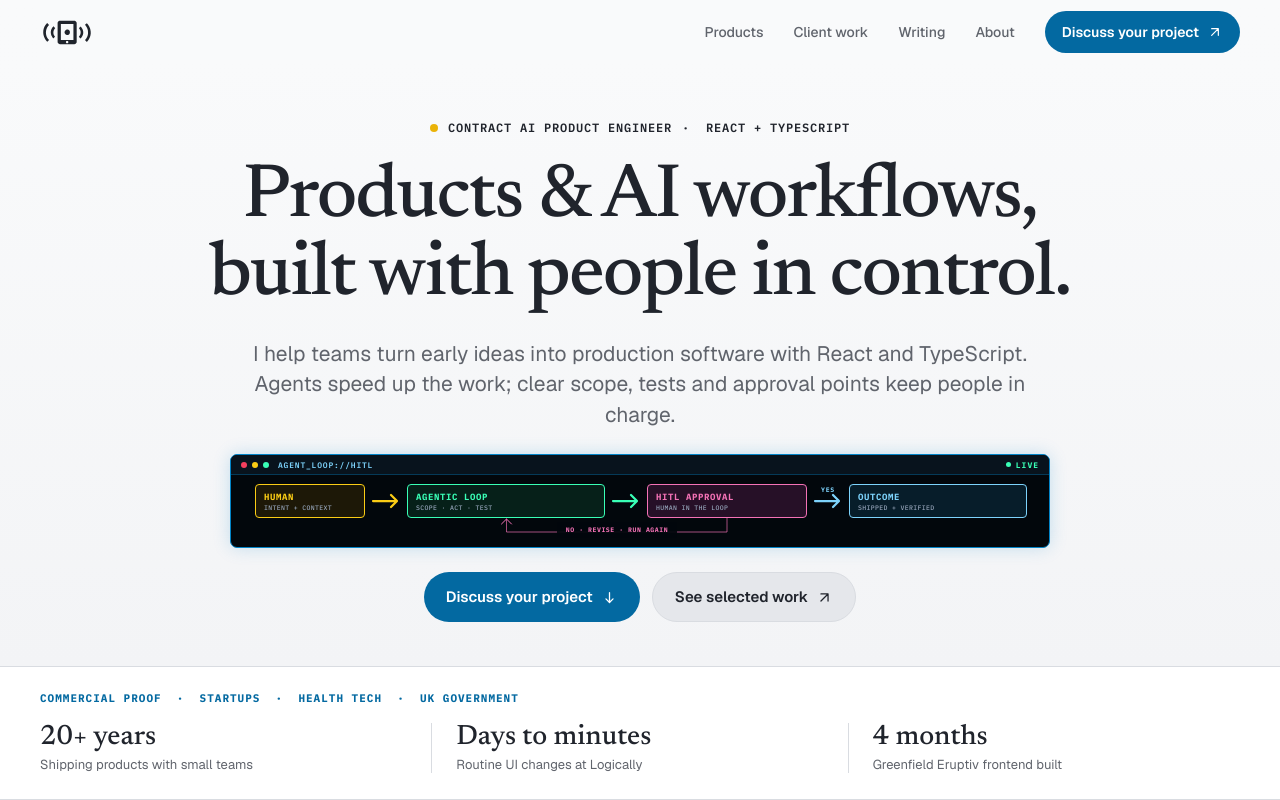
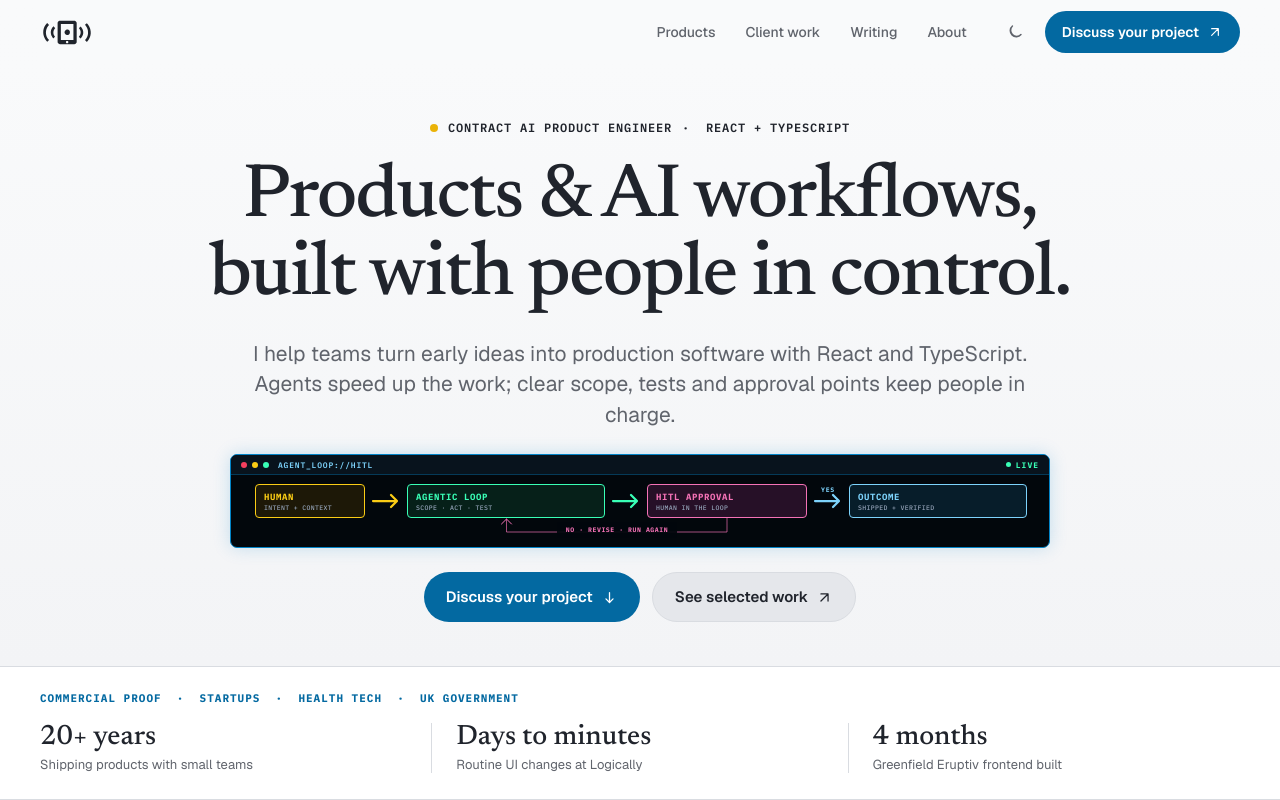
Before and after one commit to applification/applification.net, a Next.js app in the folder apps/applification/: page / in a window 1280 px wide. Shown: the top 800 px of the page. Built offline with nearby package versions, Linux system fonts and the light colour scheme.

Commit message:
Add responsive theme switcher

```diff
--- a/apps/applification/src/app/globals.css
+++ b/apps/applification/src/app/globals.css
@@ -194,6 +194,20 @@ html {
   background: var(--background);
 }
 
+html[data-theme-transition="active"]::view-transition-old(root),
+html[data-theme-transition="active"]::view-transition-new(root) {
+  animation: none;
+  mix-blend-mode: normal;
+}
+
+html[data-theme-transition="active"]::view-transition-group(root) {
+  animation-duration: var(--theme-transition-duration);
+}
+
+html[data-theme-transition="active"]::view-transition-new(root) {
+  clip-path: var(--theme-transition-clip-from);
+}
+
 body {
   min-height: 100vh;
   margin: 0;
--- a/apps/applification/src/app/layout.tsx
+++ b/apps/applification/src/app/layout.tsx
@@ -3,6 +3,8 @@ import { SiteFooter } from "@/components/site-footer";
 import { SiteHeader } from "@/components/site-header";
 import { appFontVariables } from "./fonts";
 import "./globals.css";
+
+const themeBootstrapScript = `(function(){try{var theme=localStorage.getItem("applification-theme");if(theme==="light"||theme==="dark"){document.documentElement.dataset.theme=theme}}catch(error){}})()`;
 
 export const metadata: Metadata = {
   metadataBase: new URL("https://applification.net"),
@@ -34,7 +36,13 @@ export default function RootLayout({ children }: LayoutProps<"/">) {
     <html
       lang="en"
       className={`${appFontVariables} h-full`}
+      suppressHydrationWarning
     >
+      <head>
+        <script
+          dangerouslySetInnerHTML={{ __html: themeBootstrapScript }}
+        />
+      </head>
       <body className="font-body min-h-full bg-[var(--app-bg)] text-[var(--app-text-primary)] antialiased">
         <div className="flex min-h-screen flex-col">
           <SiteHeader />
--- a/apps/applification/src/components/site-header.tsx
+++ b/apps/applification/src/components/site-header.tsx
@@ -3,6 +3,7 @@
 import Link from "next/link";
 import { usePathname } from "next/navigation";
 import { useEffect, useRef, useState } from "react";
+import { ThemeSwitcher } from "./theme-switcher";
 
 const navigation = [
   { href: "/products", label: "Products" },
@@ -117,6 +118,8 @@ export function SiteHeader() {
               </Link>
             );
           })}
+          <div className="flex items-center gap-3">
+            <ThemeSwitcher />
             <a
               className={`inline-flex min-h-10 items-center gap-2 rounded-full bg-[var(--app-action)] px-[17px] py-[11px] text-sm font-semibold text-[var(--app-text-on-action)] transition-colors hover:bg-[var(--app-action-hover)] ${focusClasses}`}
               href={contactHref}
@@ -124,14 +127,16 @@ export function SiteHeader() {
               Discuss your project
               <ArrowUpRightIcon />
             </a>
+          </div>
         </nav>
 
+        <div className="flex items-center min-[821px]:hidden">
           <button
             ref={menuButtonRef}
             aria-controls="mobile-navigation"
             aria-expanded={menuOpen}
             aria-label={menuOpen ? "Close navigation menu" : "Open navigation menu"}
-          className={`flex size-11 items-center justify-center rounded-full bg-[var(--app-control)] text-[var(--app-text-primary)] min-[821px]:hidden ${focusClasses}`}
+            className={`flex size-11 items-center justify-center rounded-full bg-[var(--app-control)] text-[var(--app-text-primary)] ${focusClasses}`}
             onClick={() =>
               setMenuState({ open: !menuOpen, pathname })
             }
@@ -139,6 +144,7 @@ export function SiteHeader() {
           >
             <MenuIcon open={menuOpen} />
           </button>
+        </div>
       </div>
 
       {menuOpen ? (
@@ -164,6 +170,9 @@ export function SiteHeader() {
                 </Link>
               );
             })}
+            <div className="my-2 border-t border-[var(--app-border)] pt-2">
+              <ThemeSwitcher labelled />
+            </div>
             <a
               className={`mt-3 inline-flex min-h-12 items-center justify-center gap-2 rounded-full bg-[var(--app-action)] px-5 text-base font-semibold text-[var(--app-text-on-action)] transition-colors hover:bg-[var(--app-action-hover)] ${focusClasses}`}
               href={contactHref}
--- /dev/null
+++ b/apps/applification/src/components/theme-switcher.tsx
@@ -0,0 +1,244 @@
+"use client";
+
+import { useCallback, useLayoutEffect, useRef, useState } from "react";
+import { flushSync } from "react-dom";
+
+export const THEME_STORAGE_KEY = "applification-theme";
+
+const DARK_THEME_QUERY = "(prefers-color-scheme: dark)";
+const REDUCED_MOTION_QUERY = "(prefers-reduced-motion: reduce)";
+const TRANSITION_DURATION_MS = 400;
+
+type Theme = "light" | "dark";
+
+function isTheme(value: string | null): value is Theme {
+  return value === "light" || value === "dark";
+}
+
+function getRootTheme() {
+  const theme = document.documentElement.dataset.theme ?? null;
+  return isTheme(theme) ? theme : null;
+}
+
+function getStoredTheme() {
+  try {
+    const theme = window.localStorage.getItem(THEME_STORAGE_KEY);
+    return isTheme(theme) ? theme : null;
+  } catch {
+    return null;
+  }
+}
+
+function getResolvedTheme(): Theme {
+  const rootTheme = getRootTheme();
+
+  if (rootTheme) {
+    return rootTheme;
+  }
+
+  return window.matchMedia(DARK_THEME_QUERY).matches ? "dark" : "light";
+}
+
+function storeTheme(theme: Theme) {
+  try {
+    window.localStorage.setItem(THEME_STORAGE_KEY, theme);
+  } catch {
+    // The selected theme still applies for this page when storage is unavailable.
+  }
+}
+
+export function applyStoredTheme() {
+  const root = document.documentElement;
+  const storedTheme = getStoredTheme();
+
+  if (!getRootTheme() && storedTheme) {
+    root.dataset.theme = storedTheme;
+  }
+
+  return getResolvedTheme();
+}
+
+function SunIcon() {
+  return (
+    <svg
+      aria-hidden="true"
+      className="size-[18px] stroke-current"
+      fill="none"
+      viewBox="0 0 24 24"
+    >
+      <circle cx="12" cy="12" r="4" strokeWidth="1.8" />
+      <path
+        d="M12 2.5v2M12 19.5v2M4.5 12h-2M21.5 12h-2M5.3 5.3l1.4 1.4M17.3 17.3l1.4 1.4M18.7 5.3l-1.4 1.4M6.7 17.3l-1.4 1.4"
+        strokeLinecap="round"
+        strokeWidth="1.8"
+      />
+    </svg>
+  );
+}
+
+function MoonIcon() {
+  return (
+    <svg
+      aria-hidden="true"
+      className="size-[18px] stroke-current"
+      fill="none"
+      viewBox="0 0 24 24"
+    >
+      <path
+        d="M20 15.4A8 8 0 0 1 8.6 4 8.1 8.1 0 1 0 20 15.4Z"
+        strokeLinejoin="round"
+        strokeWidth="1.8"
+      />
+    </svg>
+  );
+}
+
+type ThemeSwitcherProps = {
+  className?: string;
+  labelled?: boolean;
+};
+
+export function ThemeSwitcher({
+  className = "",
+  labelled = false,
+}: ThemeSwitcherProps) {
+  const [theme, setTheme] = useState<Theme | null>(null);
+  const transitioningRef = useRef(false);
+
+  useLayoutEffect(() => {
+    const root = document.documentElement;
+
+    const syncTheme = () => setTheme(getResolvedTheme());
+    const darkThemeQuery = window.matchMedia(DARK_THEME_QUERY);
+    const syncSystemTheme = () => {
+      if (!getRootTheme()) {
+        syncTheme();
+      }
+    };
+    const observer = new MutationObserver(syncTheme);
+
+    applyStoredTheme();
+    syncTheme();
+    darkThemeQuery.addEventListener("change", syncSystemTheme);
+    observer.observe(root, {
+      attributeFilter: ["data-theme"],
+      attributes: true,
+    });
+
+    return () => {
+      darkThemeQuery.removeEventListener("change", syncSystemTheme);
+      observer.disconnect();
+    };
+  }, []);
+
+  const handleToggle = useCallback(
+    (event: React.MouseEvent<HTMLButtonElement>) => {
+      const root = document.documentElement;
+
+      if (
+        transitioningRef.current ||
+        root.dataset.themeTransition === "active"
+      ) {
+        return;
+      }
+
+      const nextTheme = getResolvedTheme() === "dark" ? "light" : "dark";
+      const applyTheme = () => {
+        root.dataset.theme = nextTheme;
+        storeTheme(nextTheme);
+        setTheme(nextTheme);
+      };
+
+      if (
+        window.matchMedia(REDUCED_MOTION_QUERY).matches ||
+        typeof document.startViewTransition !== "function"
+      ) {
+        applyTheme();
+        return;
+      }
+
+      const viewportWidth = window.innerWidth;
+      const viewportHeight = window.innerHeight;
+      const { left, top, width, height } =
+        event.currentTarget.getBoundingClientRect();
+      const x = left + width / 2;
+      const y = top + height / 2;
+      const maxRadius = Math.hypot(
+        Math.max(x, viewportWidth - x),
+        Math.max(y, viewportHeight - y),
+      );
+      const center = `${(x / viewportWidth) * 100}% ${(y / viewportHeight) * 100}%`;
+      const radiusReference =
+        Math.hypot(viewportWidth, viewportHeight) / Math.SQRT2;
+      const radius = `${(maxRadius / radiusReference) * 100}%`;
+      const clipPath = [
+        `circle(0% at ${center})`,
+        `circle(${radius} at ${center})`,
+      ];
+
+      const cleanup = () => {
+        transitioningRef.current = false;
+        delete root.dataset.themeTransition;
+        root.style.removeProperty("--theme-transition-duration");
+        root.style.removeProperty("--theme-transition-clip-from");
+      };
+
+      transitioningRef.current = true;
+      root.dataset.themeTransition = "active";
+      root.style.setProperty(
+        "--theme-transition-duration",
+        `${TRANSITION_DURATION_MS}ms`,
+      );
+      root.style.setProperty("--theme-transition-clip-from", clipPath[0]);
+
+      try {
+        const transition = document.startViewTransition(() => {
+          flushSync(applyTheme);
+        });
+
+        transition.finished.then(cleanup, cleanup);
+        void transition.ready
+          .then(() => {
+            root.animate(
+              { clipPath },
+              {
+                duration: TRANSITION_DURATION_MS,
+                easing: "ease-in-out",
+                fill: "forwards",
+                pseudoElement: "::view-transition-new(root)",
+              },
+            );
+          })
+          .catch(() => undefined);
+      } catch {
+        cleanup();
+        applyTheme();
+      }
+    },
+    [],
+  );
+
+  const targetTheme = theme === "dark" ? "light" : "dark";
+  const label = theme ? `Switch to ${targetTheme} theme` : "Switch colour theme";
+  const buttonClasses = labelled
+    ? "flex min-h-11 w-full items-center justify-between rounded-lg px-3 text-base font-medium text-[var(--app-text-secondary)] hover:bg-[var(--app-muted-section)] hover:text-[var(--app-text-primary)]"
+    : "inline-flex size-9 shrink-0 items-center justify-center rounded-lg text-[var(--app-text-secondary)] hover:bg-[var(--app-muted-section)] hover:text-[var(--app-text-primary)]";
+
+  return (
+    <button
+      aria-label={label}
+      className={`${buttonClasses} transition-colors focus-visible:outline-2 focus-visible:outline-offset-4 focus-visible:outline-[var(--app-focus)] ${className}`}
+      onClick={handleToggle}
+      title={label}
+      type="button"
+    >
+      {labelled ? <span>Theme</span> : null}
+      <span className={labelled ? "flex items-center gap-2 text-sm" : undefined}>
+        {labelled ? (
+          <span>{theme === "dark" ? "Light" : "Dark"}</span>
+        ) : null}
+        {theme === "dark" ? <SunIcon /> : <MoonIcon />}
+      </span>
+    </button>
+  );
+}
```
Also changed, not shown: 2 other files (tests, documents, lock files or other folders). Lines whose indentation alone changed are shown as unchanged.
